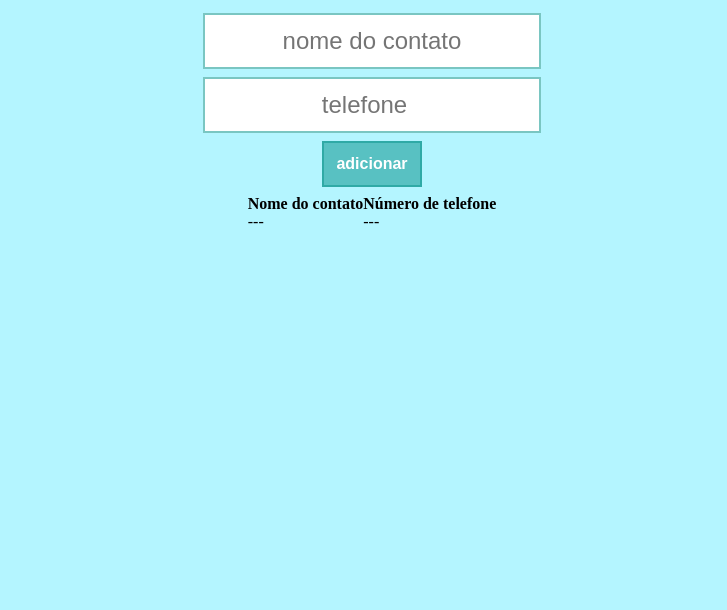
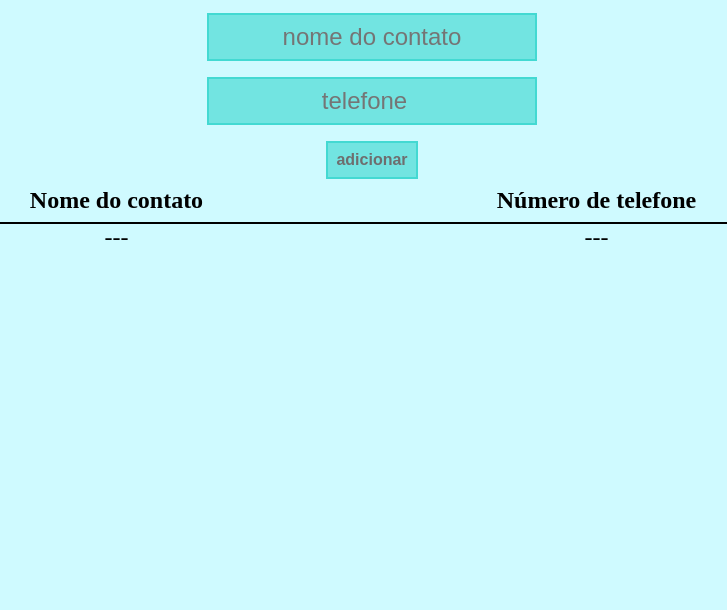
Before and after one commit to Samukabr20djf/Projeto1, a plain HTML site: page index.html in a window 1280 px wide. Shown: the part 190-800 px from the top of the page, without its empty margins (268-995 px from the left). Drawn offline with Linux system fonts and the light colour scheme.

Commit message:
Update main.css

```diff
--- a/main.css
+++ b/main.css
@@ -1,23 +1,17 @@
 * {
     margin: 0 auto;
-    padding: 0 ;
+    padding: 0;
     box-sizing: border-box;
 }
 
 body {
-    background-color: #adf4ffe7;
+    background-color: #adf8ff94;
     padding-top: 100px;
 }
 
 header {
+    align-content: center;
     display: block;
-    align-items: center;
-}
-
-.container {
-    max-width: 960px;
-    width: 100%;
-
 }
 
 h1 {
@@ -27,6 +21,11 @@ h1 {
     margin-bottom: 16px;
 }
 
+.container {
+    max-width: 960px;
+    width: 100%;
+}
+
 form {
     display: block;
     max-width: 960px;
@@ -34,32 +33,44 @@ form {
     justify-content: space-between;
 }
 
-form button {
-    margin-left: 0 auto;
-    margin-bottom: 8px;
-    padding: 12px;
-    display: block;
-    background-color: rgba(16, 153, 146, 0.551);
-    color: #ffff;
-    font-size: 16px;
-    font-weight: bold;
-    border: 2px solid rgba(16, 153, 146, 0.551);
-    cursor: pointer;
+form input {
+    margin: 0 auto;
+    margin-bottom: 16px;
+    padding: 8px;
+    text-align: center;
+    font-size: 24px;
+    display: flex;
+    justify-content: space-between;
+    background-color: rgba(19, 204, 195, 0.496);
+    border: 2px solid rgba(19, 204, 195, 0.496);
 
 }
 
-#reset-btn {
-    padding-left: 22px;
+form button {
+    padding: 8px;
     text-align: center;
+    font-size: 24px;
+    display: flex;
+    background-color: rgba(19, 204, 195, 0.496);
+    color: #6e6e6e;
+    font-size: 16px;
+    font-weight: bold;
+    border: 2px solid rgba(19, 204, 195, 0.496);
+    cursor: pointer;
 }
 
-form input {
-    margin: 0 auto;
-    margin-bottom: 8px;
+table {
+    width: 100%;
+}
+
+table th {
+    border-bottom: 2px solid #000;
+    padding: 8px;
     font-size: 24px;
-    background-color: #ffff;
-    border: 2px solid rgba(16, 153, 146, 0.551);
-    padding: 12px;
+    font-weight: bolder;
+}
+
+table td {
     text-align: center;
-    display: block;
+    font-size: 24px;
 }
```
